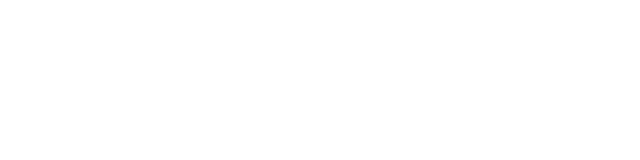
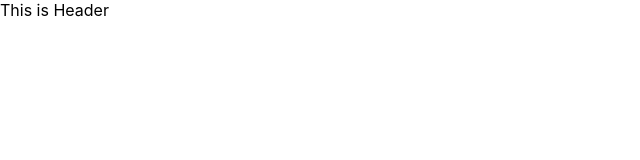
Before and after one commit to mmyeon/realworld-clonecoding, a React (Create React App) app: page / in a window 1280 px wide. Shown: the top 160 px of the page, without its empty margins (0-640 px from the left). Built offline with nearby package versions, Linux system fonts and the light colour scheme.

Commit message:
[헤더 컴포넌트] 연결 확인하기

```diff
--- a/src/App.js
+++ b/src/App.js
@@ -1,8 +1,13 @@
 import React from "react";
 import "./App.css";
+import Header from "./components/Header";
 
 function App() {
-  return <div className="App"></div>;
+  return (
+    <div className="App">
+      <Header />
+    </div>
+  );
 }
 
 export default App;
--- /dev/null
+++ b/src/components/Header.js
@@ -0,0 +1,7 @@
+import React from "react";
+
+const Header = () => {
+  return <div>This is Header</div>;
+};
+
+export default Header;
```
